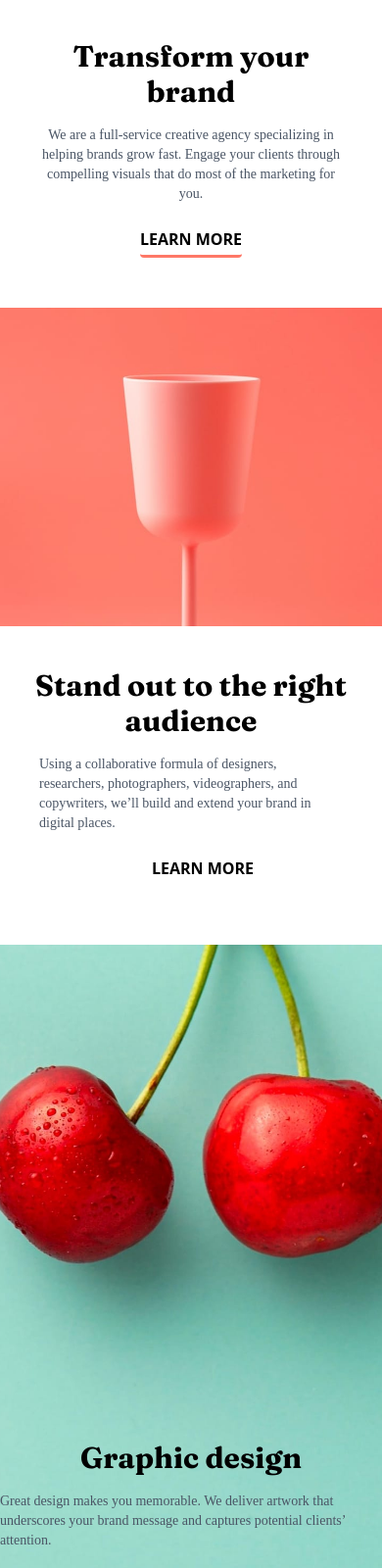
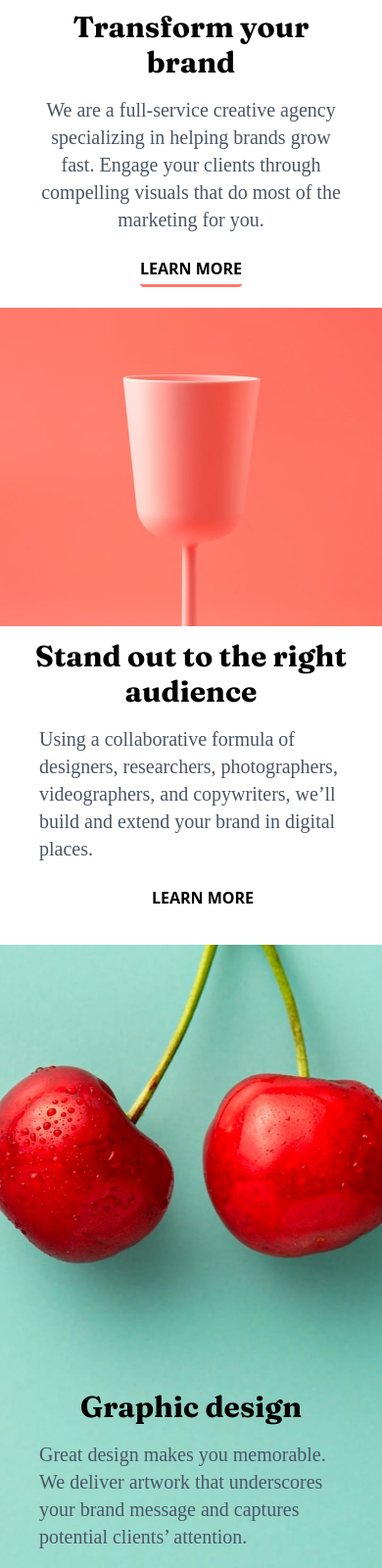
Before and after one commit to Oladelesunkanmi/Landing-Page-Tailwind-CSS, a plain HTML site: page sunnyside-agency-landing-page-main/index.html in a window 390 px wide. Shown: the part 1180-2780 px from the top of the page at 98% size. Drawn offline with nearby package versions, Linux system fonts and the light colour scheme.

Commit message:
makes text responsive

```diff
--- a/sunnyside-agency-landing-page-main/index.html
+++ b/sunnyside-agency-landing-page-main/index.html
@@ -99,7 +99,7 @@
 
       <div class="flex flex-col order-2 md:order-1 justify-center items-center p-0 w-full h-full bg-white">
         <h2 class="text-3xl lg:text-5xl  text-center md:text-start font-bold font-[Fraunces] mb-4 px-10">Transform your <span class="hidden lg:inline"><br></span> brand</h2>
-        <p class="text-gray-600 text-sm lg:text-2xl md:text-base text-center md:text-start max-w-md mb-6 px-10  font-[burlow]">
+        <p class="text-gray-600 text-xl lg:text-2xl md:text-base text-center md:text-start max-w-md mb-6 px-10  font-[burlow]">
           We are a full-service creative agency specializing in helping brands grow fast.
           Engage your clients through compelling visuals that do most of the marketing for you.
         </p>
@@ -126,7 +126,7 @@
     <div class="flex flex-col order-4 justify-center text-start items-center p-0 w-full h-full bg-white">
       <h2 class="text-3xl lg:text-5xl  text-center md:text-start  font-bold font-[Fraunces] mb-4 ">Stand out to the right <span class="hidden lg:inline"><br></span> audience
       </h2>
-      <p class="text-gray-600 text-sm lg:text-2xl md:text-base text-start md:text-start max-w-lg mb-6 px-10 md:px-0  font-[burlow]">
+      <p class="text-gray-600 text-xl lg:text-2xl md:text-base text-start md:text-start max-w-lg mb-6 px-10 md:px-0  font-[burlow]">
         Using a collaborative formula of designers, researchers, photographers, videographers, and copywriters, we’ll
         build and extend your brand in digital places.
       </p>
@@ -138,7 +138,7 @@
     <div
       class="flex flex-col order-5 row-span-2 md:row-span-1 justify-end items-center py-2 w-full h-full bg-white w-full h-full bg-[url('./images/mobile/image-graphic-design.jpg')] lg:bg-[url('./images/desktop/image-graphic-design.jpg')] bg-center bg-cover">
       <h3 class="text-3xl text-center md:text-start font-bold font-[Fraunces] mb-4 px-10">Graphic design</h3>
-      <p class="text-gray-600 text-sm lg:text-2xl md:text-base text-start md:text-center max-w-lg mb-6 lg:mb-25 md:px-0  font-[burlow]">
+      <p class="text-gray-600 text-xl lg:text-2xl md:text-base text-start md:text-center max-w-lg mb-6 lg:mb-25 px-10 md:px-0  font-[burlow]">
         Great design makes you memorable. We deliver artwork that underscores your brand message and captures potential
         clients’ attention.
       </p>
@@ -149,13 +149,13 @@
     <div
       class="flex flex-col order-6 row-span-2 md:row-span-1 justify-end items-center py-2 w-full h-full bg-white w-full h-full bg-[url('./images/mobile/image-photography.jpg')] md: bg-[url('./images/desktop/image-photography.jpg')] bg-center bg-cover">
       <h3 class="text-3xl text-center md:text-start font-bold font-[Fraunces] mb-4 px-10"> Photography</h3>
-      <p class="text-gray-600 text-sm lg:text-2xl md:text-base text-start md:text-center max-w-lg mb-6 lg:mb-25 px-10 md:px-0  font-[burlow]">
+      <p class="text-gray-600 text-xl lg:text-2xl md:text-base text-start md:text-center max-w-lg mb-6 lg:mb-25 px-10 md:px-0  font-[burlow]">
         Increase your credibility by getting the most stunning, high-quality photos that improve your business image.
       </p>
     </div>
   </section>
 
-  <section class="bg-white py-8">
+  <section class="bg-white py-8 h-screen">
     <h1 class="text-4xl font-bold text-center mb-12 text-gray-500 uppercase">Client Testimonials</h1>
 
     <div class="flex flex-col md:flex-row gap-8 justify-center items-center">
```
